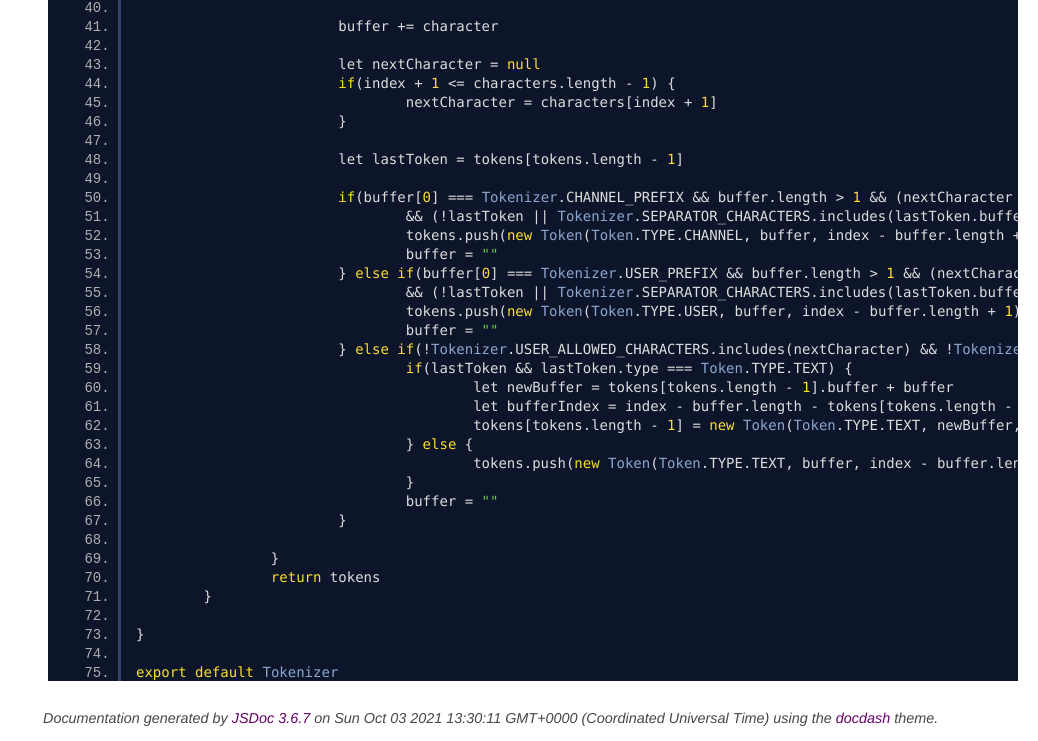
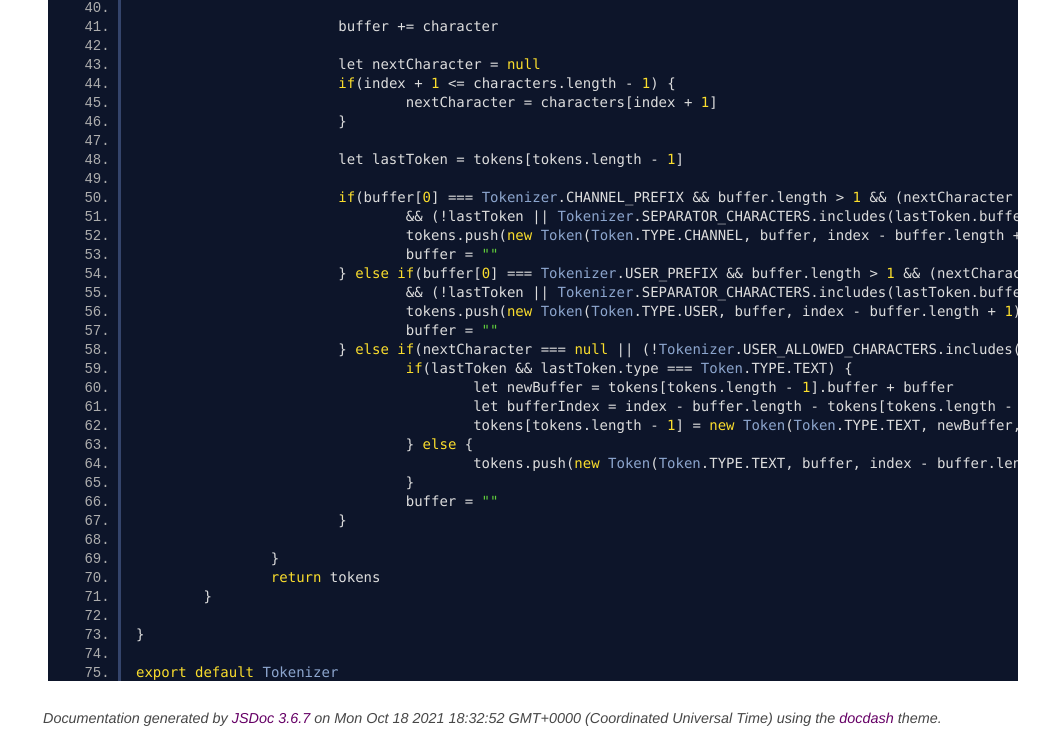
Before and after one commit to thoughtsunificator/message-parser, a plain HTML site: page tokenizer.js.html in a window 1280 px wide. Shown: the part 902-1643 px from the top of the page, without its empty margins (242-1280 px from the left). Drawn offline with Linux system fonts and the light colour scheme.

Commit message:
Update gh-pages to output generated at e6c67ba

```diff
--- a/tokenizer.js.html
+++ b/tokenizer.js.html
@@ -101,7 +101,7 @@ class Tokenizer {
 				&amp;&amp; (!lastToken || Tokenizer.SEPARATOR_CHARACTERS.includes(lastToken.buffer.slice(-1)))) {
 				tokens.push(new Token(Token.TYPE.USER, buffer, index - buffer.length + 1))
 				buffer = ""
-			} else if(!Tokenizer.USER_ALLOWED_CHARACTERS.includes(nextCharacter) &amp;&amp; !Tokenizer.CHANNEL_ALLOWED_CHARACTERS.includes(nextCharacter)) {
+			} else if(nextCharacter === null || (!Tokenizer.USER_ALLOWED_CHARACTERS.includes(nextCharacter.toLowerCase()) &amp;&amp; !Tokenizer.CHANNEL_ALLOWED_CHARACTERS.includes(nextCharacter.toLowerCase()))) {
 				if(lastToken &amp;&amp; lastToken.type === Token.TYPE.TEXT) {
 					let newBuffer = tokens[tokens.length - 1].buffer + buffer
 					let bufferIndex = index - buffer.length - tokens[tokens.length - 1].buffer.length + 1
@@ -133,7 +133,7 @@ export default Tokenizer
 <br class="clear">
 
 <footer>
-    Documentation generated by <a href="https://github.com/jsdoc3/jsdoc">JSDoc 3.6.7</a> on Sun Oct 03 2021 13:30:11 GMT+0000 (Coordinated Universal Time) using the <a href="https://github.com/clenemt/docdash">docdash</a> theme.
+    Documentation generated by <a href="https://github.com/jsdoc3/jsdoc">JSDoc 3.6.7</a> on Mon Oct 18 2021 18:32:52 GMT+0000 (Coordinated Universal Time) using the <a href="https://github.com/clenemt/docdash">docdash</a> theme.
 </footer>
 
 <script>prettyPrint();</script>
```
Also changed, not shown: index.html (+1 -1 lines), message.js.html (+1 -1 lines), message_fragment.js.html (+1 -1 lines), module-message-Message.html (+1 -1 lines), module-message.html (+1 -1 lines), module-message_fragment-Fragment.html (+1 -1 lines), module-message_fragment.html (+1 -1 lines), module-parser-Parser.html (+1 -1 lines), module-parser.html (+1 -1 lines), module-token-Token.html (+1 -1 lines), module-token.html (+1 -1 lines), module-tokenizer-Tokenizer.html (+1 -1 lines), module-tokenizer.html (+1 -1 lines), parser.js.html (+1 -1 lines), 1 more files.
